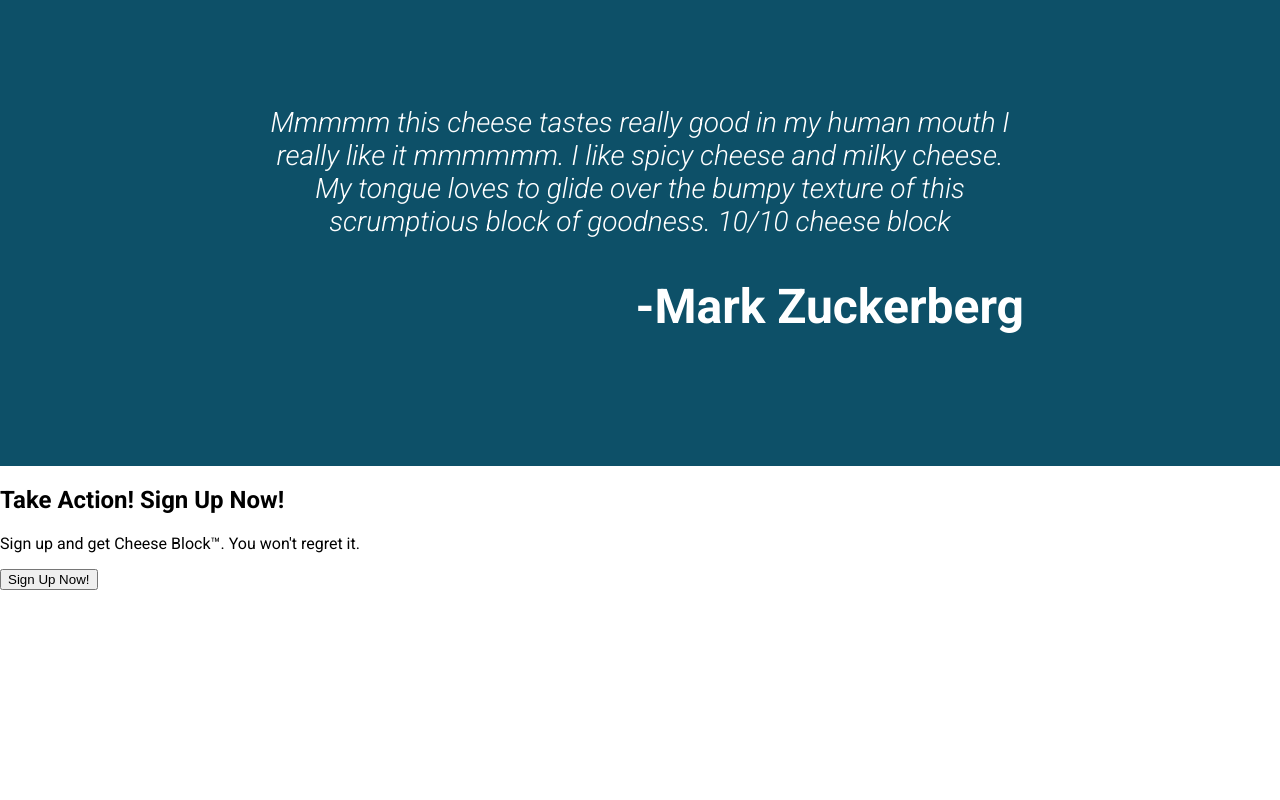
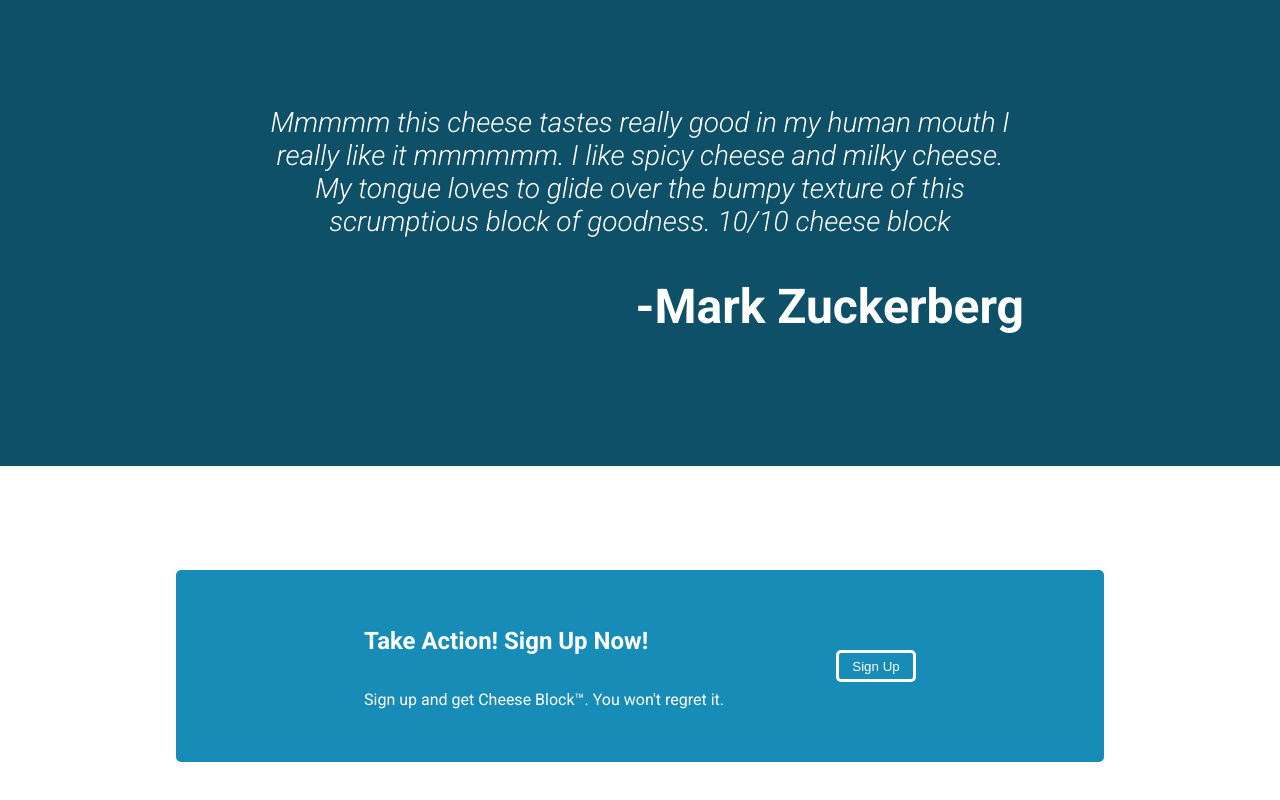
Before and after one commit to BullfrogBST/Odin-Landing-Page, a plain HTML site: page index.html in a window 1280 px wide. Shown: the part 1049-1849 px from the top of the page. Before the commit the page ends 1639 px from the top, so only its background shows below. Drawn offline with Linux system fonts and the light colour scheme.

Commit message:
Style sign up section

```diff
--- a/index.html
+++ b/index.html
@@ -81,7 +81,7 @@
                     </p>
                 </div>
                 <div class="sign-up-box-l">
-                    <button class="btn-2">Sign Up Now!</button>
+                    <button class="btn-2">Sign Up</button>
                 </div>
             </div>
         </article>
--- a/styles.css
+++ b/styles.css
@@ -171,3 +171,56 @@ nav > ul > li > a:hover{
 }
 
 /*Sign Up Section*/
+
+.sign-up{
+    display: flex;
+    justify-content: center;
+    align-items: center;
+
+    height: 50vh;
+}
+
+.sign-up-box{
+    display: flex;
+    align-content: center;
+    justify-content: center;
+    gap: 7rem;
+
+    width: 60%;
+    height: 40%;
+    padding: 1rem 5rem;
+
+    border-radius: 5px;
+
+    background-color: var(--secondary-color);
+
+    color: white;
+}
+
+.sign-up-box-r{
+    display: flex;
+    flex-direction: column;
+    justify-content: center;
+}
+
+.sign-up-header{
+
+}
+
+.sign-up-box-l{
+    display: flex;
+    flex-direction: column;
+    justify-content: center;
+}
+
+.btn-2{
+    height: 20%;
+    width: 5rem;
+
+    background-color: var(--secondary-color);
+    border-style: none;
+    border: 3px solid white;
+    border-radius: 5px;
+
+    color: white;
+}
```
